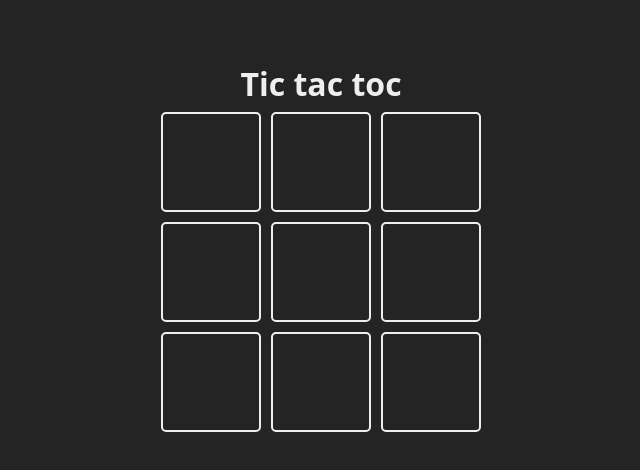
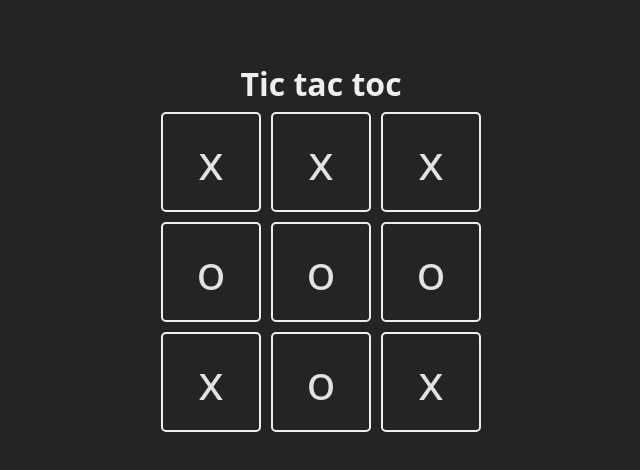
Before and after one commit to soadfreyle/learn-react, a React (Vite) app in the folder projects/02-tic-tac-toe/: page / in a window 1280 px wide. Shown: the top 470 px of the page, without its empty margins (319-959 px from the left). Built offline with nearby package versions, Linux system fonts and the light colour scheme.

Commit message:
give it an initial value, to show the move.

```diff
--- a/projects/02-tic-tac-toe/src/App.jsx
+++ b/projects/02-tic-tac-toe/src/App.jsx
@@ -10,14 +10,28 @@ const Square = ({ children, updateBoard, index }) => {
   return <div className="square">{children}</div>;
 };
 function App() {
-  const [board, setBoard] = useState(Array(9).fill(null));
+  const [board, setBoard] = useState([
+    "x",
+    "x",
+    "x",
+    "o",
+    "o",
+    "o",
+    "x",
+    "o",
+    "x",
+  ]);
   console.log(board);
   return (
     <main className="board">
       <h1>Tic tac toc</h1>
       <section className="game">
         {board.map((_, index) => {
-          return <Square key={index} index={index}></Square>;
+          return (
+            <Square key={index} index={index}>
+              {board[index]}
+            </Square>
+          );
         })}
       </section>
     </main>
```
